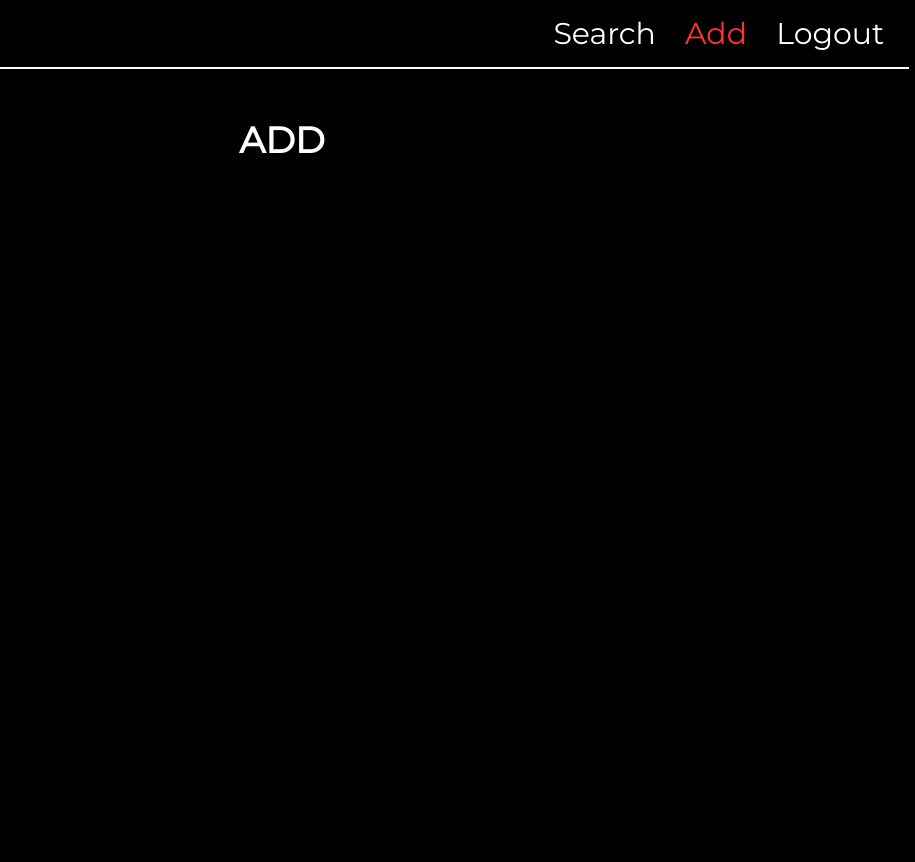
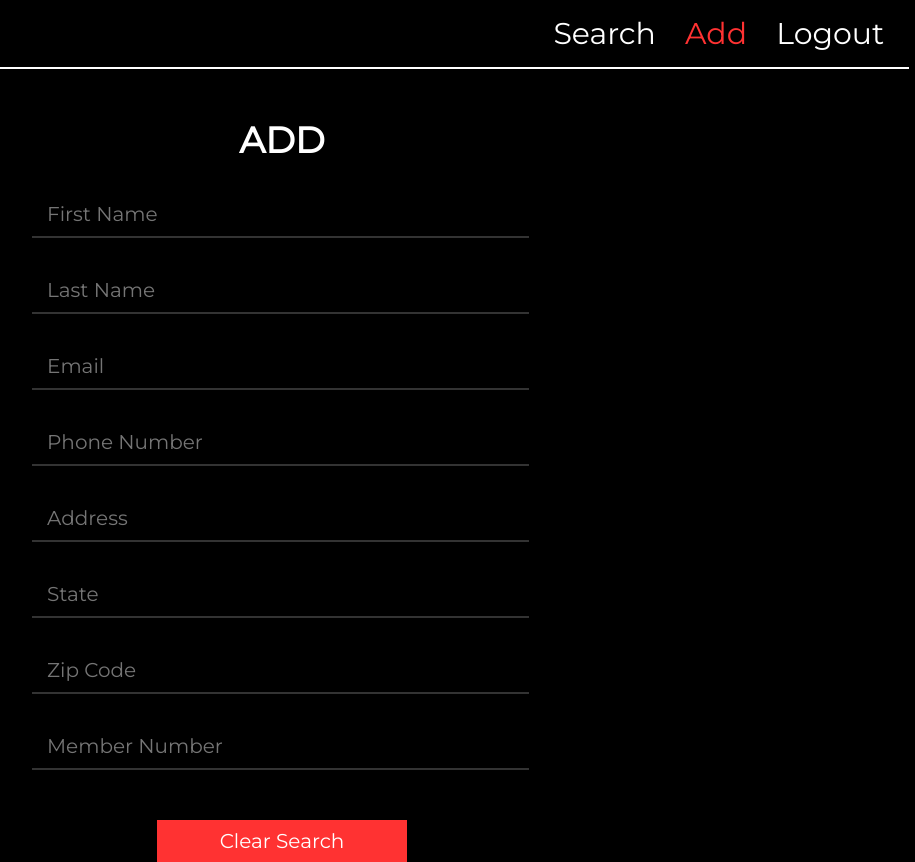
Before and after one commit to unitedideas/memberomra, a Django app: page /add in a window 1280 px wide. Shown: the whole page, without its empty margins (358-1273 px from the left). Before the commit the page ends 153 px from the top, so only its background shows below. Run offline with Django 3.2, Linux system fonts and the light colour scheme; the visitor is signed in with stand-in values (Sample User, id 1); some libraries are stand-ins or nearby versions.

Commit message:
added Add form and page

```diff
--- /dev/null
+++ b/members/templates/add_form.html
@@ -0,0 +1,28 @@
+<div class="add-form">
+    <div class="form-group">
+        <input type="text" id="firstName" placeholder="First Name">
+    </div>
+    <div class="form-group">
+        <input type="text" id="lastName" placeholder="Last Name">
+    </div>
+    <div class="form-group">
+        <input type="text" id="email" placeholder="Email">
+    </div>
+    <div class="form-group">
+        <input type="text" id="phoneNumber" placeholder="Phone Number">
+    </div>
+    <div class="form-group">
+        <input type="text" id="address" placeholder="Address">
+    </div>
+    <div class="form-group">
+        <input type="text" id="state" placeholder="State">
+    </div>
+    <div class="form-group">
+        <input type="text" id="zip" placeholder="Zip Code">
+    </div>
+    <div class="form-group">
+        <input type="text" id="memberNumber" placeholder="Member Number">
+    </div>
+    <button class="button_def " onclick="clear_search()">Clear Search</button>
+
+</div>
--- a/members/templates/member_cards.html
+++ b/members/templates/member_cards.html
@@ -4,11 +4,10 @@
         <div class="result_group tran_in">
             <div class="member_data_left tran_in">
                 <p>firstName lastName</p>
+                <p>memberNumber</p>
                 <p>phoneNumber</p>
                 <p>email</p>
-                <p>memberNumber</p>
                 <p>plateNumber</p>
-                <p>expirationDate</p>
             </div>
             <div class="edit_del_right tran_in">
                 <svg width="23" height="23" viewBox="0 0 23 23" fill="none" xmlns="http://www.w3.org/2000/svg">
--- a/members/templates/members/add.html
+++ b/members/templates/members/add.html
@@ -11,6 +11,9 @@
 <body>
 {% block body %}
     <h2 class="page_title">ADD</h2>
+    <div class="container">
+        {% include 'add_form.html' %}
+    </div>
 
     <script>
         document.querySelector('#add_nav').style.color = "rgb(255, 50, 50)"
--- a/static/memberomra/css/base.css
+++ b/static/memberomra/css/base.css
@@ -263,3 +263,39 @@ p {
     from { opacity: 0; }
     to   { opacity: 1; }
 }
+
+.add-form input[type=text], select {
+    border: none;
+    border-bottom: 2px solid rgb(51, 51, 51);
+    background-color: inherit;
+    display: block;
+    width: 96%;
+    text-align: left;
+    height: 42px;
+    max-width: 500px;
+    font-size: 20px;
+    font-family: Montserrat, sans-serif;
+    padding-left: 15px;
+    color: #FFFFFF;
+    font-weight: 100;
+}
+
+.add-form {
+    width: 100%;
+    max-width: 500px;
+    display: inline-block;
+    height: 42px;
+}
+
+.add-form input[type=text]:focus, select:focus {
+    outline: none;
+    color: #FFFFFF;
+    text-align: left;
+    height: 42px;
+    max-width: 500px;
+    font-size: 20px;
+    font-family: Montserrat, sans-serif;
+    padding-left: 15px;
+    font-weight: 400;
+    border-bottom-color: #FFFFFF;
+}
```
